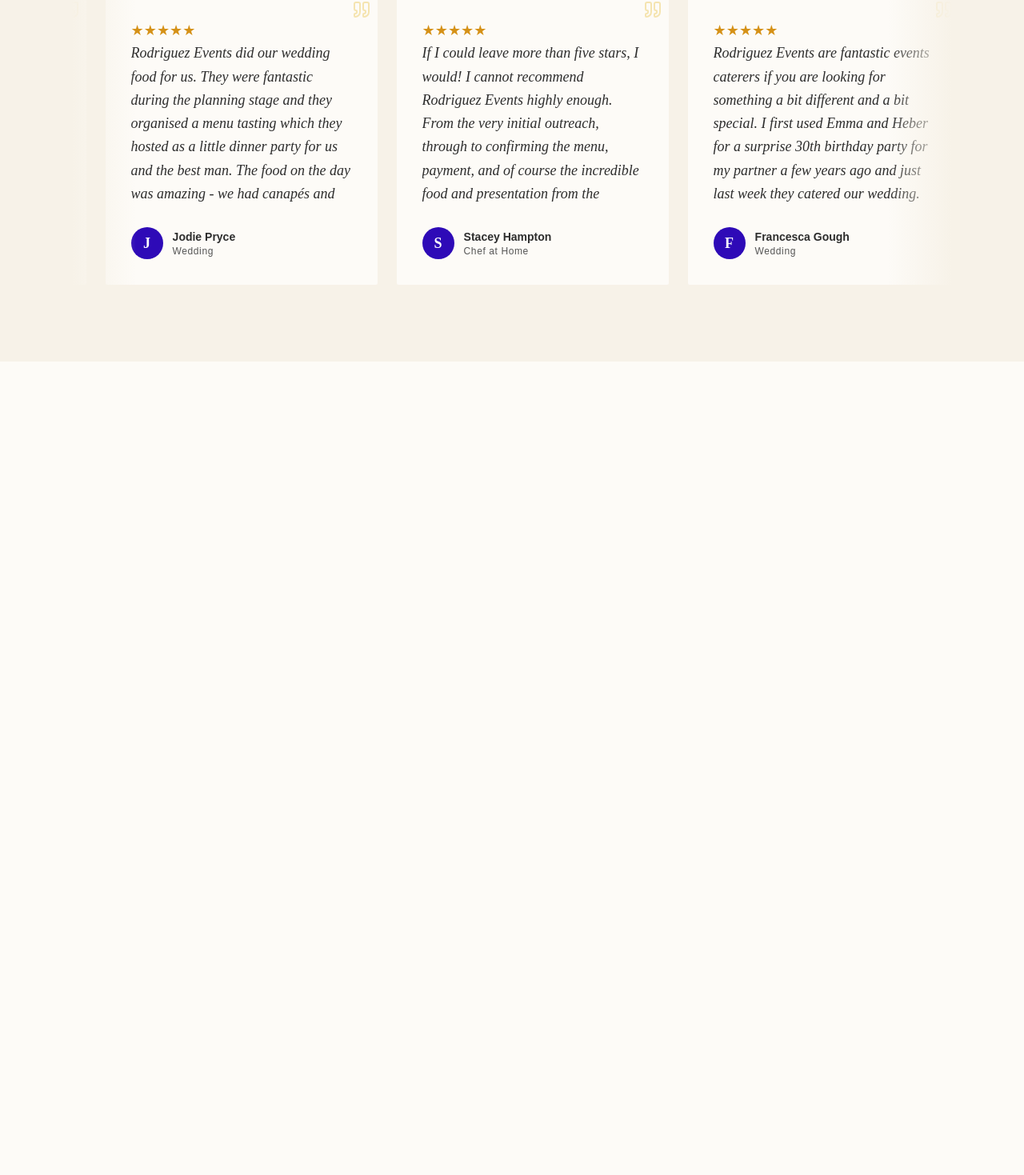
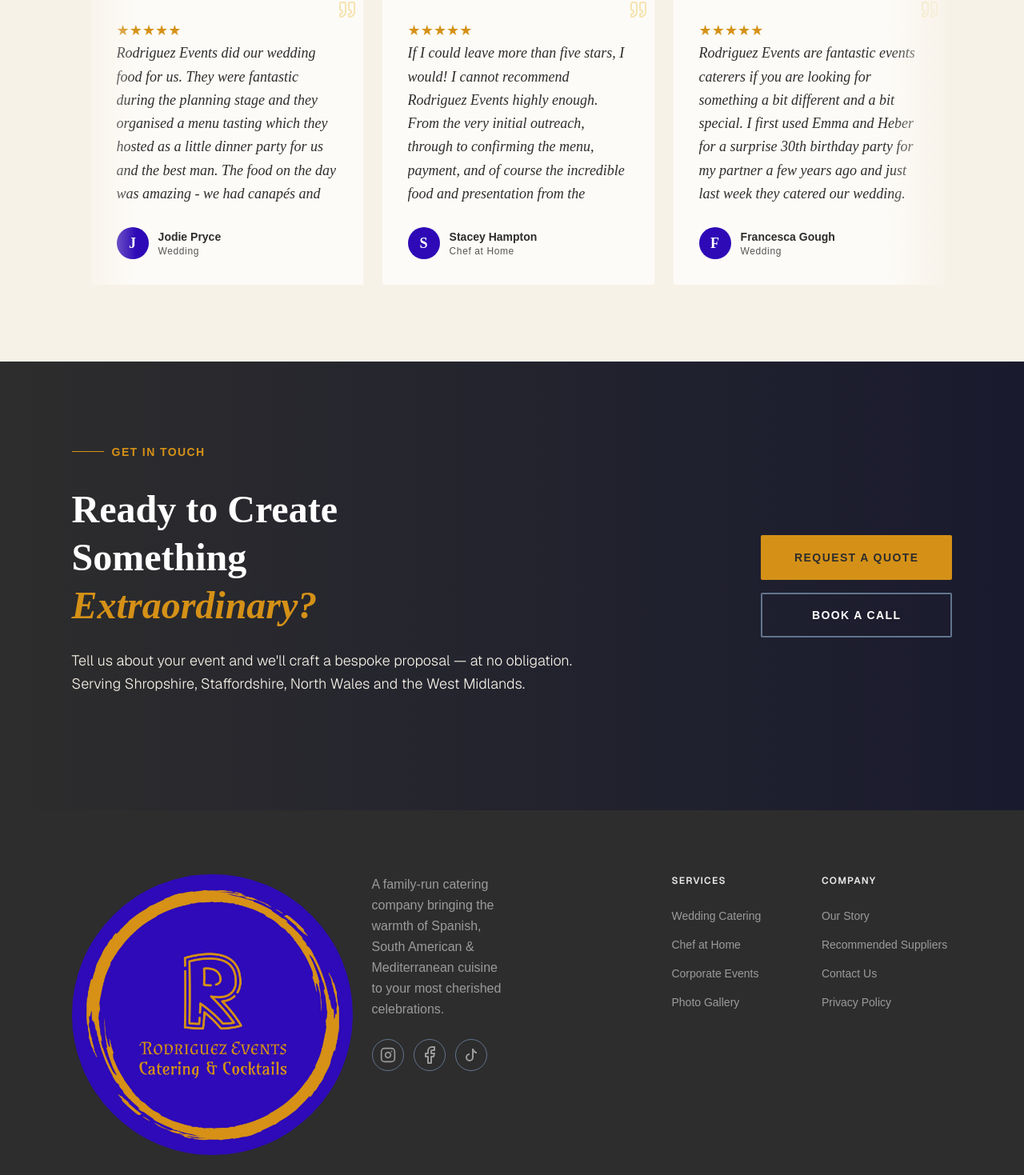
Before and after one commit to 4HMartin/rodriguez-events, a Next.js app: page / in a window 1280 px wide. Shown: the part 4317-5786 px from the top of the page at 80% size. Before the commit the page ends 4769 px from the top, so only its background shows below. Built offline with nearby package versions, Linux system fonts and the light colour scheme.

Commit message:
CTA Band and Footer sections with responsive design.

```diff
--- a/app/layout.tsx
+++ b/app/layout.tsx
@@ -24,7 +24,7 @@
         <Toaster />
         <Header />
           {children}
-        {/* <Footer /> */}
+        <Footer />
       </body>
     </html>
   );
--- a/app/page.tsx
+++ b/app/page.tsx
@@ -15,7 +15,7 @@
       <PortfolioSection />
       <AboutSection />
       <ReviewsSection />
-      {/* <CTABandSection /> */}
+      <CTABandSection />
     </main>
   );
 }
--- a/components/Footer.tsx
+++ b/components/Footer.tsx
@@ -1,6 +1,6 @@
 import Link from "next/link";
 import Image from "next/image";
-import { ExternalLink, MapPin } from "lucide-react";
+import { ExternalLink, Heart, MapPin } from "lucide-react";
 import logotype from "@/public/images/ui/logotype.webp";
 
 export default function Footer(){
@@ -11,20 +11,23 @@
     const currentYear = new Date().getFullYear();
 
     return (
-        <footer className="bg-charcoal pt-20 pb-8 px-[7vw] text-cream">
+        <footer className="bg-charcoal pt-14 pb-8 px-6 text-cream sm:px-10 sm:pt-16 lg:pt-20 lg:px-[7vw]">
+
             {/* Grid */}
-            <section className="grid grid-cols-6 gap-x-16 mb-16">
+            <section className="grid grid-cols-2 gap-x-8 gap-y-10 mb-12 sm:grid-cols-3 sm:gap-x-10 lg:grid-cols-6 lg:gap-x-6 lg:mb-16 xl:gap-y-6">
+
                 {/* Logotype */}
-                <div className="row-start-1 max-w-62 rounded-full overflow-hidden">
-                    <Image src={logotype} width={300} height={300} alt="Rodriguez Events Limited" quality={100} className="object-cover w-full h-full"/>
+                <div className="col-span-2 flex justify-center sm:col-span-1 sm:justify-start lg:col-span-2 lg:row-start-1 rounded-full overflow-hidden xl:max-w-fit">
+                    <Image src={logotype} width={300} height={300} alt="Rodriguez Events Limited" quality={100} className="object-cover w-full"/>
                 </div>
+
                 {/* Brand */}
-                <article className="row-start-1">
-                    <p className="leading-relaxed max-w-70 mb-6 text-charcoal-pale">
+                <article className="col-span-2 sm:col-span-2 lg:col-span-1 lg:row-start-1">
+                    <p className="leading-relaxed max-w-full text-center mb-6 text-charcoal-pale sm:max-w-70 md:text-start">
                         A family-run catering company bringing the warmth of Spanish, South American & Mediterranean cuisine to your most cherished celebrations.
                     </p>
                     {/* Social links */}
-                    <div className="flex gap-3">
+                    <div className="flex gap-3 justify-center md:justify-start">
                         {/* Instagram */}
                         <Link href={`${instagramLink}`} className="w-10 h-10 rounded-full border border-slate-500 flex items-center justify-center transition-all duration-300 text-decoration-none group hover:border-secondary hover:bg-secondary/10 hover:text-secondary">
                             <svg xmlns="http://www.w3.org/2000/svg" width="20" height="20" viewBox="0 0 24 24" fill="none" stroke="#9b9b9b" strokeWidth="2" strokeLinecap="round" strokeLinejoin="round"><rect width="20" height="20" x="2" y="2" rx="5" ry="5"/><path d="M16 11.37A4 4 0 1 1 12.63 8 4 4 0 0 1 16 11.37z"/><line x1="17.5" x2="17.51" y1="6.5" y2="6.5"/></svg>
@@ -36,14 +39,14 @@
                         {/* TikTok */}
                         <Link href={`${tiktokLink}`} className="w-10 h-10 rounded-full border border-slate-500 flex items-center justify-center transition-all duration-300 text-decoration-none group hover:border-secondary hover:bg-secondary/10 hover:text-secondary">
                             <svg xmlns="http://www.w3.org/2000/svg" width="16" height="16" fill="#9b9b9b" viewBox="0 0 16 16">
-                            <path d="M9 0h1.98c.144.715.54 1.617 1.235 2.512C12.895 3.389 13.797 4 15 4v2c-1.753 0-3.07-.814-4-1.829V11a5 5 0 1 1-5-5v2a3 3 0 1 0 3 3z"/>
+                                <path d="M9 0h1.98c.144.715.54 1.617 1.235 2.512C12.895 3.389 13.797 4 15 4v2c-1.753 0-3.07-.814-4-1.829V11a5 5 0 1 1-5-5v2a3 3 0 1 0 3 3z"/>
                             </svg>
                         </Link>
                     </div>
                 </article>
 
                 {/* Services column */}
-                <article className="row-start-1 col-start-5">
+                <article className="col-span-1 lg:row-start-1 lg:col-start-5">
                     <h4 className="font-sans! text-xs font-semibold tracking-widest uppercase text-white/90 mb-6">
                         Services
                     </h4>
@@ -72,7 +75,7 @@
                 </article>
 
                 {/* Company column */}
-                <article className="row-start-1 col-start-6">
+                <article className="col-span-1 lg:row-start-1 lg:col-start-6">
                     <h4 className="font-sans! text-xs font-semibold tracking-widest uppercase text-white/90 mb-6">
                         Company
                     </h4>
@@ -94,44 +97,36 @@
                         </li>
                         <li>
                             <Link href={'/privacy-policy'} className="text-sm text-charcoal-pale transition-all duration-200 hover:text-secondary">
-                                Pivacy Policy
+                                Privacy Policy
                             </Link>
                         </li>
                     </ul>
                 </article>
-                <div className="row-start-2 col-start-5 col-span-2 flex items-center gap-2">
-                    <MapPin className="w-6 h-6 text-white/90"/>
-                    <span className="text-sm text-charcoal-pale transition-all duration-200 hover:text-secondary">
+
+                {/* Location */}
+                <div className="col-span-2 flex items-start gap-2 sm:col-span-3 lg:row-start-2 lg:col-start-5 lg:col-span-2">
+                    <MapPin className="w-5 h-5 text-white/90 shrink-0 mt-0.5 lg:w-6 lg:h-6"/>
+                    <span className="text-sm text-charcoal-pale">
                         Covering Shropshire, Staffordshire, North Wales and the West Midlands.
                     </span>
                 </div>
 
-                {/* Newsletter column */}
-                {/* <article>
-                    <h4>Stay in Touch</h4>
-                    <p>
-                        Get seasonal menu updates and event inspiration delivered to your inbox.
-                    </p>
-                    <form onSubmit={handleSubmit(onSubmit)}>
-                        <input type="email" name="newsletterEmail" id="newsletterEmail" placeholder="Your email address" />
-                        <button type="submit">Subscribe</button>
-                    </form>
-                </article> */}
             </section>
 
             {/* Footer Bottom */}
-            <section className="pt-8 border border-transparent border-t-charcoal-light flex justify-between items-center flex-wrap gap-4">
-                <p className="font-sans text-charcoal-pale">
+            <section className="pt-8 border border-transparent border-t-charcoal-light flex flex-col gap-3 sm:flex-row sm:justify-between sm:items-center sm:flex-wrap sm:gap-4">
+                <p className="font-sans text-charcoal-pale text-sm sm:text-base">
                     © {currentYear} Rodriguez Events Ltd.  —{'  '}
                     <Link href={'/privacy-policy'} className="text-secondary">
                         Privacy Policy
                     </Link>
                 </p>
-                <Link href={'https://4hmartin.com/'} target="_blank" className="font-sans text-charcoal-pale group flex items-center gap-2">
-                    Crafted with passion by <em className="text-emerald-500">Heber Martin Rodríguez</em>
+                <Link href={'https://4hmartin.com/'} target="_blank" className="font-sans text-charcoal-pale text-sm group flex items-center gap-2 sm:text-base">
+                    Crafted with <Heart className="w-3.5 h-3.5 text-charcoal-pale"/> by <span className="text-secondary">Heber Martin Rodríguez</span>
                     <ExternalLink className="w-3 h-3 text-white transition-all duration-300 group-hover:text-emerald-500"/>
                 </Link>
             </section>
+
         </footer>
-    )
+    );
 }
--- a/components/home-view/CTABandSection.tsx
+++ b/components/home-view/CTABandSection.tsx
@@ -8,14 +8,14 @@
     const contactPhone = process.env.NEXT_PUBLIC_CONTACT_PHONE;
 
     return (
-        <section className="py-24 px-[7vw] bg-linear-to-l from-[#1a1a2e] to-charcoal flex items-center justify-between gap-12 flex-wrap">
+        <section className="py-16 px-6 bg-linear-to-l from-[#1a1a2e] to-charcoal flex flex-col items-start gap-10 sm:py-20 sm:px-10 md:flex-row md:items-center md:justify-between md:gap-12 lg:py-24 lg:px-[7vw]">
 
             {/* Text content */}
-            <article>
+            <article className="w-full md:w-auto">
 
                 {/* Tag */}
                 <motion.span
-                    className="inline-flex items-center gap-2.5 text-sm font-semibold tracking-widest uppercase text-secondary mb-8 before:w-10 before:h-px before:bg-secondary"
+                    className="inline-flex items-center gap-2.5 text-sm font-semibold tracking-widest uppercase text-secondary mb-6 before:w-10 before:h-px before:bg-secondary sm:mb-8"
                     initial={{ opacity: 0, y: 16 }}
                     whileInView={{ opacity: 1, y: 0 }}
                     viewport={{ once: true, amount: 0.5 }}
@@ -26,7 +26,7 @@
 
                 {/* Title */}
                 <motion.h2
-                    className="text-5xl font-bold leading-tight text-white mb-6 max-w-130"
+                    className="text-3xl font-bold leading-tight text-white mb-6 sm:text-4xl lg:text-5xl lg:max-w-130"
                     initial={{ opacity: 0, y: 20 }}
                     whileInView={{ opacity: 1, y: 0 }}
                     viewport={{ once: true, amount: 0.5 }}
@@ -37,7 +37,7 @@
 
                 {/* Description */}
                 <motion.p
-                    className="text-lg font-sans font-light leading-relaxed text-cream-warm max-w-160 mb-12"
+                    className="text-base font-sans font-light leading-relaxed text-cream-warm mb-10 sm:text-lg sm:mb-12 lg:max-w-160"
                     initial={{ opacity: 0, y: 16 }}
                     whileInView={{ opacity: 1, y: 0 }}
                     viewport={{ once: true, amount: 0.5 }}
@@ -50,24 +50,24 @@
 
             {/* CTAs */}
             <motion.article
-                className="flex flex-col gap-4 shrink-0"
+                className="flex flex-col gap-4 shrink-0 w-full sm:flex-row md:flex-col md:w-auto"
                 initial={{ opacity: 0, x: 24 }}
                 whileInView={{ opacity: 1, x: 0 }}
                 viewport={{ once: true, amount: 0.5 }}
                 transition={{ duration: 0.6, delay: 0.25, ease: "easeOut" }}
             >
-                <motion.div whileHover={{ y: -2 }} whileTap={{ scale: 0.97 }}>
+                <motion.div whileHover={{ y: -2 }} whileTap={{ scale: 0.97 }} className="w-full sm:flex-1 md:w-auto">
                     <Link
                         href={`mailto:${contactEmail}`}
-                        className="bg-secondary text-charcoal py-4 px-10 rounded-xs text-sm font-bold tracking-widest uppercase text-decoration-none transition-all duration-300 text-center border-2 border-secondary hover:bg-secondary-light hover:border-secondary-light block"
+                        className="bg-secondary text-charcoal py-4 px-10 rounded-xs text-sm font-bold tracking-widest uppercase text-decoration-none transition-all duration-300 text-center border-2 border-secondary hover:bg-secondary-light hover:border-secondary-light block w-full"
                     >
                         Request a Quote
                     </Link>
                 </motion.div>
-                <motion.div whileHover={{ y: -2 }} whileTap={{ scale: 0.97 }}>
+                <motion.div whileHover={{ y: -2 }} whileTap={{ scale: 0.97 }} className="w-full sm:flex-1 md:w-auto">
                     <Link
                         href={`tel:${contactPhone}`}
-                        className="bg-transparent text-white py-4 px-10 rounded-xs text-sm font-bold tracking-widest uppercase text-decoration-none transition-all duration-300 text-center border-2 border-slate-500 hover:bg-white/10 hover:border-white block"
+                        className="bg-transparent text-white py-4 px-10 rounded-xs text-sm font-bold tracking-widest uppercase text-decoration-none transition-all duration-300 text-center border-2 border-slate-500 hover:bg-white/10 hover:border-white block w-full"
                     >
                         Book a Call
                     </Link>
```
Also changed, not shown: components/home-view/AboutSection.tsx (+5 -6 lines).
